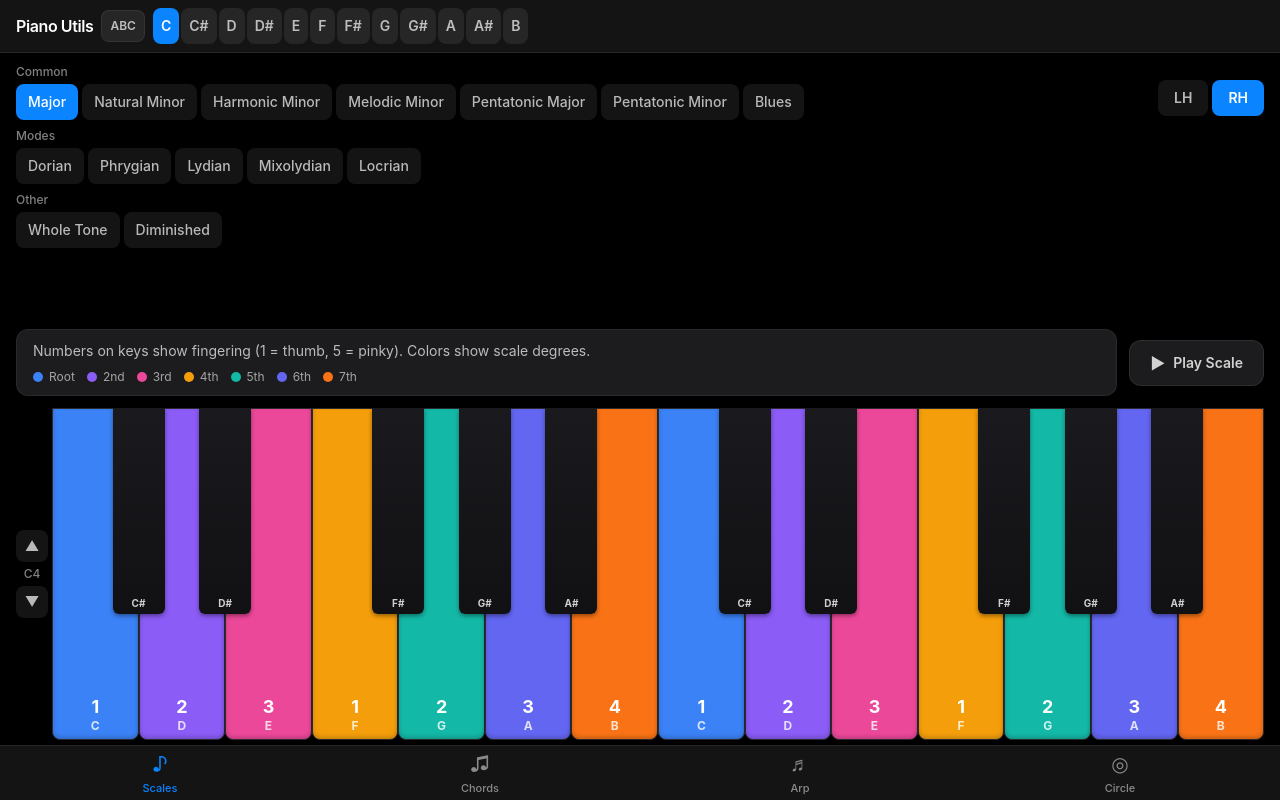
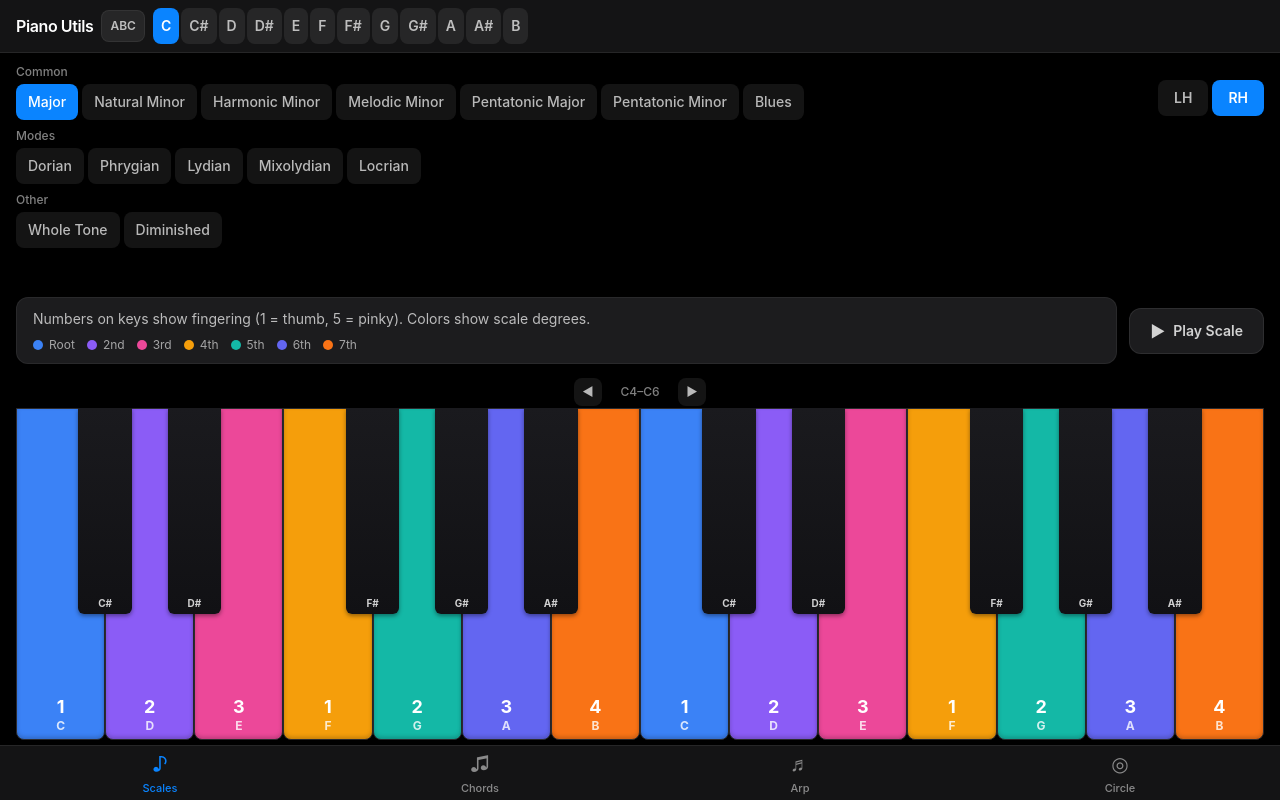
Before and after one commit to Den1al/piano-utils, a React (Vite) app: page / in a window 1280 px wide. Built offline with nearby package versions, Linux system fonts and the light colour scheme; no server answers.

Commit message:
fix: move octave selector above keyboard — full-width keys

```diff
--- a/src/components/Layout.tsx
+++ b/src/components/Layout.tsx
@@ -65,30 +65,30 @@ export default function Layout({
             </div>
           </div>
 
-          {/* Keyboard — pinned to bottom, fixed height */}
-          <div className="shrink-0 px-2 sm:px-4 pb-1 h-[35%] sm:h-[calc(50%-8px)] flex gap-1 items-stretch">
-            <div className="shrink-0 flex flex-col justify-center gap-1">
+          {/* Octave selector */}
+          <div className="shrink-0 flex items-center justify-center gap-2 px-4 py-0.5">
+            <button
+              onClick={() => onOctaveChange(startOctave - 1)}
+              disabled={startOctave <= 1}
+              className="w-7 h-7 rounded-lg bg-white/[0.08] text-white/70 active:bg-white/[0.15] disabled:opacity-30 text-xs font-bold transition-colors"
+            >
+              ◀
+            </button>
+            <span className="text-xs text-white/50 font-medium min-w-[60px] text-center">
+              C{startOctave}–C{startOctave + 2}
+            </span>
             <button
               onClick={() => onOctaveChange(startOctave + 1)}
               disabled={startOctave >= 6}
-                className="w-8 h-8 rounded-lg bg-white/[0.08] text-white/70 active:bg-white/[0.15] disabled:opacity-30 text-sm font-bold transition-colors"
+              className="w-7 h-7 rounded-lg bg-white/[0.08] text-white/70 active:bg-white/[0.15] disabled:opacity-30 text-xs font-bold transition-colors"
             >
-                ▲
-              </button>
-              <div className="text-center text-xs text-white/50 font-medium">
-                C{startOctave}
-              </div>
-              <button
-                onClick={() => onOctaveChange(startOctave - 1)}
-                disabled={startOctave <= 1}
-                className="w-8 h-8 rounded-lg bg-white/[0.08] text-white/70 active:bg-white/[0.15] disabled:opacity-30 text-sm font-bold transition-colors"
-              >
-                ▼
+              ▶
             </button>
           </div>
-            <div className="flex-1 min-w-0">
+
+          {/* Keyboard — pinned to bottom, fixed height, full width */}
+          <div className="shrink-0 px-2 sm:px-4 pb-1 h-[35%] sm:h-[calc(50%-8px)]">
             <PianoKeyboard highlightedNotes={highlights} octaves={2} startOctave={startOctave} noteNaming={noteNaming} />
-            </div>
           </div>
         </div>
 
```
Lines whose indentation alone changed are shown as unchanged.
